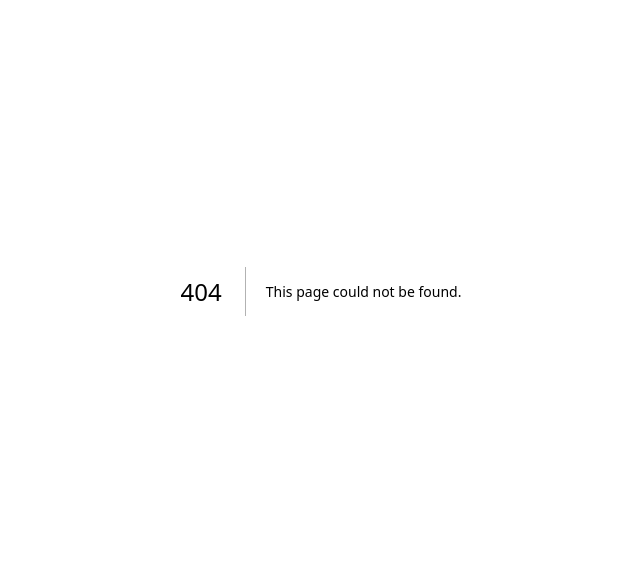
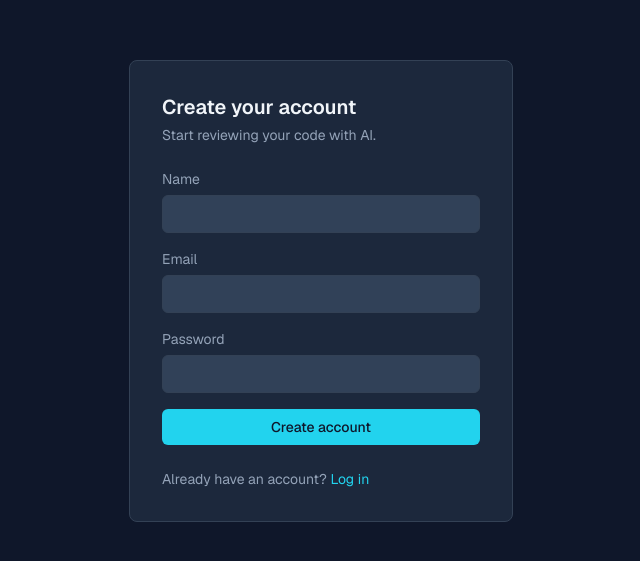
Before and after one commit to tech-dipesh/strix-online-oa, a Next.js app in the folder frontend/: page /register in a window 1280 px wide. Before the commit this address had no page. Shown: the part 109-670 px from the top of the page, without its empty margins (319-959 px from the left). Built offline with nearby package versions, Linux system fonts and the light colour scheme; no server answers.

Commit message:
the Ui of hte Register And the Login Page, with all the tan stack Selection, TanSTackQuery Query

```diff
--- /dev/null
+++ b/frontend/src/app/login/page.tsx
@@ -0,0 +1,80 @@
+"use client";
+
+import Link from "next/link";
+import {SubmitEvent, useState } from "react";
+import { Button } from "@/components/ui/button";
+import { Field } from "@/components/ui/field";
+import { useLogin } from "@/hooks/use-auth";
+import { loginSchema } from "@/lib/schemas";
+import { ApiError } from "@/lib/api";
+
+export default function LoginPage() {
+  const [email, setEmail] = useState("");
+  const [password, setPassword] = useState("");
+  const [fieldErrors, setFieldErrors] = useState<Record<string, string>>({});
+  const [serverError, setServerError] = useState<string | null>(null);
+  const login = useLogin();
+
+  const handleSubmit = (event: SubmitEvent<HTMLFormElement>) => {
+    event.preventDefault();
+    setServerError(null);
+
+    const result = loginSchema.safeParse({ email, password });
+    if (!result.success) {
+      const errors: Record<string, string> = {};
+      for (const issue of result.error.issues) {
+        errors[String(issue.path[0])] = issue.message;
+      }
+      setFieldErrors(errors);
+      return;
+    }
+
+    setFieldErrors({});
+    login.mutate(result.data, {
+      onError: (error) => {
+        setServerError(error instanceof ApiError ? error.message : "Something went wrong");
+      },
+    });
+  };
+
+  return (
+    <main className="flex min-h-screen items-center justify-center px-4">
+      <div className="w-full max-w-sm rounded-lg border border-border bg-surface/40 p-8">
+        <h1 className="mb-1 text-xl font-semibold text-foreground">Welcome back</h1>
+        <p className="mb-6 text-sm text-muted">Log in to review your code.</p>
+
+        <form onSubmit={handleSubmit} className="flex flex-col gap-4">
+          <Field
+            id="email"
+            label="Email"
+            type="email"
+            value={email}
+            onChange={(e) => setEmail(e.target.value)}
+            error={fieldErrors.email}
+          />
+          <Field
+            id="password"
+            label="Password"
+            type="password"
+            value={password}
+            onChange={(e) => setPassword(e.target.value)}
+            error={fieldErrors.password}
+          />
+
+          {serverError && <p className="text-sm text-red-400">{serverError}</p>}
+
+          <Button type="submit" disabled={login.isPending}>
+            {login.isPending ? "Logging in..." : "Log in"}
+          </Button>
+        </form>
+
+        <p className="mt-6 text-sm text-muted">
+          Don&apos;t have an account?{" "}
+          <Link href="/register" className="text-accent hover:underline">
+            Register
+          </Link>
+        </p>
+      </div>
+    </main>
+  );
+}
--- /dev/null
+++ b/frontend/src/app/register/page.tsx
@@ -0,0 +1,91 @@
+"use client";
+
+import Link from "next/link";
+import { useRouter } from "next/navigation";
+import { useState, SubmitEvent } from "react";
+import { Button } from "@/components/ui/button";
+import { Field } from "@/components/ui/field";
+import { useRegister } from "@/hooks/use-auth";
+import { registerSchema } from "@/lib/schemas";
+import { ApiError } from "@/lib/api";
+
+export default function RegisterPage() {
+  const router = useRouter();
+  const [name, setName] = useState("");
+  const [email, setEmail] = useState("");
+  const [password, setPassword] = useState("");
+  const [fieldErrors, setFieldErrors] = useState<Record<string, string>>({});
+  const [serverError, setServerError] = useState<string | null>(null);
+  const register = useRegister();
+
+  const handleSubmit = (event: SubmitEvent<HTMLFormElement>) => {
+    event.preventDefault();
+    setServerError(null);
+
+    const result = registerSchema.safeParse({ name, email, password });
+    if (!result.success) {
+      const errors: Record<string, string> = {};
+      for (const issue of result.error.issues) {
+        errors[String(issue.path[0])] = issue.message;
+      }
+      setFieldErrors(errors);
+      return;
+    }
+
+    setFieldErrors({});
+    register.mutate(result.data, {
+      onSuccess: () => router.push("/login"),
+      onError: (error) => {
+        setServerError(error instanceof ApiError ? error.message : "Something went wrong");
+      },
+    });
+  };
+
+  return (
+    <main className="flex min-h-screen items-center justify-center px-4">
+      <div className="w-full max-w-sm rounded-lg border border-border bg-surface/40 p-8">
+        <h1 className="mb-1 text-xl font-semibold text-foreground">Create your account</h1>
+        <p className="mb-6 text-sm text-muted">Start reviewing your code with AI.</p>
+
+        <form onSubmit={handleSubmit} className="flex flex-col gap-4">
+          <Field
+            id="name"
+            label="Name"
+            value={name}
+            onChange={(e) => setName(e.target.value)}
+            error={fieldErrors.name}
+          />
+          <Field
+            id="email"
+            label="Email"
+            type="email"
+            value={email}
+            onChange={(e) => setEmail(e.target.value)}
+            error={fieldErrors.email}
+          />
+          <Field
+            id="password"
+            label="Password"
+            type="password"
+            value={password}
+            onChange={(e) => setPassword(e.target.value)}
+            error={fieldErrors.password}
+          />
+
+          {serverError && <p className="text-sm text-red-400">{serverError}</p>}
+
+          <Button type="submit" disabled={register.isPending}>
+            {register.isPending ? "Creating account..." : "Create account"}
+          </Button>
+        </form>
+
+        <p className="mt-6 text-sm text-muted">
+          Already have an account?{" "}
+          <Link href="/login" className="text-accent hover:underline">
+            Log in
+          </Link>
+        </p>
+      </div>
+    </main>
+  );
+}
```
